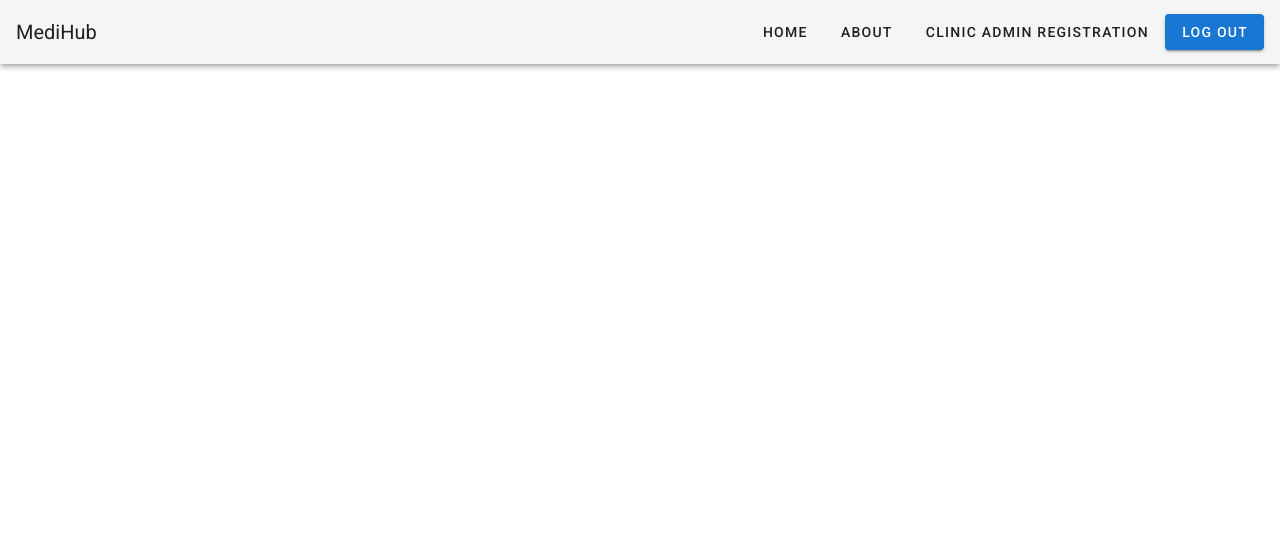
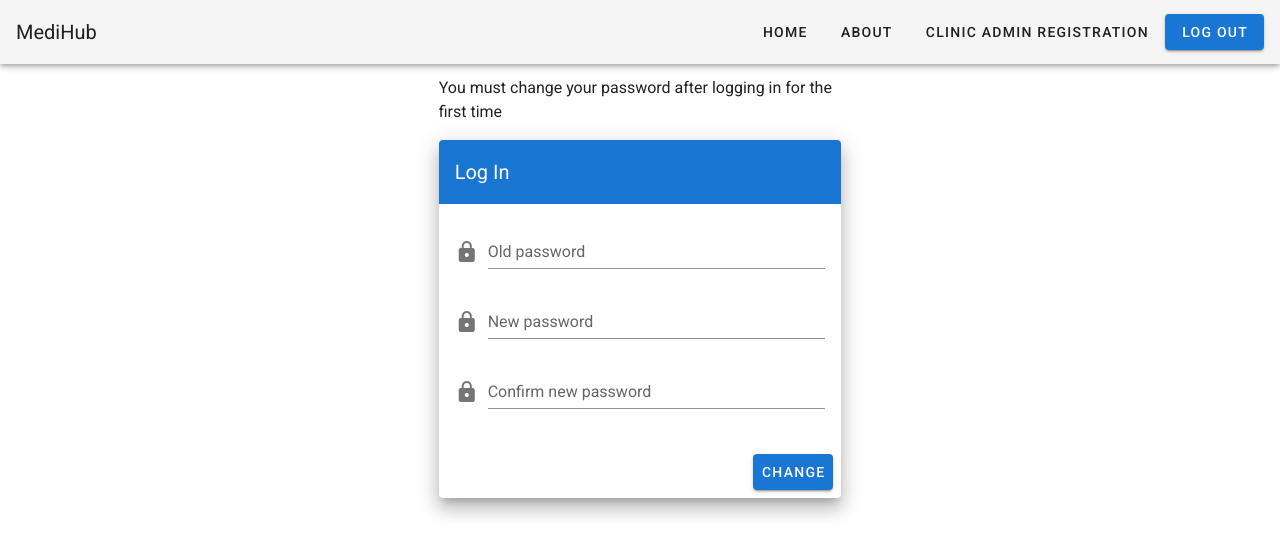
Before and after one commit to matijapetrovic/medihub, a Vue app in the folder medihub-ui/: page /change-password in a window 1280 px wide. Before the commit this address led to /. Shown: the top 556 px of the page. Built offline with nearby package versions, Linux system fonts and the light colour scheme; no server answers; sample sign-in values are in the browser's storage.

Commit message:
Created form for changing password and forced non-patients to do so after logging in

```diff
--- a/medihub-ui/src/App.vue
+++ b/medihub-ui/src/App.vue
@@ -1,25 +1,6 @@
 <template>
   <v-app>
-    <v-app-bar
-      app
-    >
-      <v-toolbar-title>MediHub</v-toolbar-title>
-      <v-spacer></v-spacer>
-      <router-link to="/">
-        <v-btn text>Home</v-btn>
-      </router-link>
-      <router-link to="/about">
-        <v-btn text>About</v-btn>
-      </router-link>
-      <router-link to="/clinic_admin_registration">
-        <v-btn text>Clinic admin registration</v-btn>
-      </router-link>
-      <router-link to="/login" v-if="!loggedIn">
-        <v-btn color="primary">Log in</v-btn>
-      </router-link>
-      <v-btn v-else color="primary" @click="logout">Log out</v-btn>
-    </v-app-bar>
-
+    <NavBar/>
     <v-content>
       <router-view></router-view>
     </v-content>
@@ -27,19 +8,12 @@
 </template>
 
 <script>
-import { mapGetters, mapActions } from 'vuex';
+import NavBar from '@/components/NavBar.vue';
 
 export default {
   name: 'App',
-
-  data: () => ({
-    //
-  }),
-  computed: {
-    ...mapGetters('auth', ['loggedIn']),
-  },
-  methods: {
-    ...mapActions('auth', ['logout']),
+  components: {
+    NavBar,
   },
 };
 </script>
--- a/medihub-ui/src/components/LoginForm.vue
+++ b/medihub-ui/src/components/LoginForm.vue
@@ -69,7 +69,8 @@ export default {
           password: this.password,
         })
           .then(() => {
-            this.$router.push('/');
+            this.$router.push('/')
+              .catch(() => {}); // https://github.com/vuejs/vue-router/issues/2881#issuecomment-520554378
           })
           .catch((err) => {
             this.error = err.response.data.error;
--- /dev/null
+++ b/medihub-ui/src/components/NavBar.vue
@@ -0,0 +1,37 @@
+<template>
+  <v-app-bar
+    app
+  >
+    <v-toolbar-title>MediHub</v-toolbar-title>
+    <v-spacer></v-spacer>
+    <div class="main-nav" v-if="loggedIn">
+    <router-link to="/">
+      <v-btn text>Home</v-btn>
+    </router-link>
+    <router-link to="/about">
+      <v-btn text>About</v-btn>
+    </router-link>
+    <router-link to="/clinic_admin_registration">
+      <v-btn text>Clinic admin registration</v-btn>
+    </router-link>
+    </div>
+    <router-link to="/login" v-if="!loggedIn">
+      <v-btn color="primary">Log in</v-btn>
+    </router-link>
+    <v-btn v-else color="primary" @click="logout">Log out</v-btn>
+  </v-app-bar>
+</template>
+
+<script>
+import { mapGetters, mapActions } from 'vuex';
+
+export default {
+  name: 'NavBar',
+  computed: {
+    ...mapGetters('auth', ['loggedIn']),
+  },
+  methods: {
+    ...mapActions('auth', ['logout']),
+  },
+};
+</script>
--- a/medihub-ui/src/router/index.js
+++ b/medihub-ui/src/router/index.js
@@ -1,7 +1,8 @@
 import Vue from 'vue';
 import VueRouter from 'vue-router';
-import Home from '../views/Home.vue';
-import Login from '../views/Login.vue';
+import Home from '@/views/Home.vue';
+import Login from '@/views/Login.vue';
+import ChangePassword from '../views/ChangePassword.vue';
 
 Vue.use(VueRouter);
 
@@ -34,9 +35,20 @@ const routes = [
     },
   },
   {
+    path: '/change-password',
+    name: 'ChangePassword',
+    component: ChangePassword,
+    meta: {
+      requiresAuth: true,
+    },
+  },
+  {
     path: '/clinic_admin_registration',
     name: 'ClinicAdminRegistration',
     component: () => import('../views/ClinicAdminRegistration.vue'),
+    meta: {
+      requiresAuth: true,
+    },
   },
 ];
 
@@ -47,13 +59,25 @@ const router = new VueRouter({
 });
 
 router.beforeEach((to, from, next) => {
+  function shouldUserChangePassword(user) {
+    if (!user) {
+      return false;
+    }
+    return !user.passwordChanged
+    && !user.role.includes('ROLE_PATIENT');
+  }
+
   const loggedIn = localStorage.getItem('user');
-
   if (to.matched.some((record) => record.meta.requiresAuth)) {
     if (!loggedIn) {
       next('/login');
     } else {
-      next(); // ovo ce se menjati kad u pricu udje autorizacija
+      const user = JSON.parse(loggedIn);
+      if (shouldUserChangePassword(user) && !to.matched.some((record) => record.path === '/change-password')) {
+        next('/change-password');
+      } else {
+        next(); // ovo ce se menjati kad u pricu udje autorizacija
+      }
     }
   } else if (loggedIn) {
     next('/');
--- /dev/null
+++ b/medihub-ui/src/services/ApiClient.js
@@ -0,0 +1,11 @@
+import axios from 'axios';
+
+export default axios.create({
+  baseURL: process.env.VUE_APP_API_URL,
+  withCredentials: false,
+  headers: {
+    Accept: 'application/json',
+    'Content-Type': 'application/json',
+  },
+  timeout: 10000,
+});
--- /dev/null
+++ b/medihub-ui/src/services/AuthService.js
@@ -0,0 +1,14 @@
+import ApiClient from '@/services/ApiClient';
+
+export default {
+  setToken(token) {
+    console.log(token);
+    ApiClient.defaults.headers.common.Authorization = `Bearer ${token}`;
+  },
+  login(credentials) {
+    return ApiClient.post('auth/login', credentials);
+  },
+  changePassword(credentials) {
+    return ApiClient.post('auth/password', credentials);
+  },
+};
--- a/medihub-ui/src/store/index.js
+++ b/medihub-ui/src/store/index.js
@@ -2,6 +2,7 @@ import Vue from 'vue';
 import Vuex from 'vuex';
 import axios from 'axios';
 import auth from '@/store/modules/auth';
+import ApiClient from '@/services/ApiClient';
 
 Vue.use(Vuex);
 
@@ -20,7 +21,7 @@ export default new Vuex.Store({
   },
   actions: {
     async test({ commit }) {
-      const response = await axios.get('http://localhost:8081/api/hello');
+      const response = await ApiClient.get('/api/hello');
       commit('setMessage', response.data);
     },
     async registerClinicAdmin({ commit }, admin) {
--- a/medihub-ui/src/store/modules/auth.js
+++ b/medihub-ui/src/store/modules/auth.js
@@ -1,4 +1,4 @@
-import axios from 'axios';
+import AuthService from '@/services/AuthService';
 
 export default {
   namespaced: true,
@@ -9,23 +9,36 @@ export default {
     SET_USER_DATA(state, userData) {
       state.user = userData;
       localStorage.setItem('user', JSON.stringify(userData));
-      axios.defaults.headers.common.Authorization = `Bearer ${userData.token}`;
+      AuthService.setToken(userData.token);
     },
     CLEAR_USER_DATA() {
       localStorage.removeItem('user');
       window.location.reload();
     },
+    SET_PASSWORD_CHANGED(state) {
+      state.user.passwordChanged = true;
+      localStorage.setItem('user', JSON.stringify(state.user));
+    },
   },
   actions: {
     login({ commit }, credentials) {
-      return axios
-        .post('http://localhost:8081/auth/login', credentials)
+      return AuthService.login(credentials)
         .then(({ data }) => {
           commit('SET_USER_DATA', data);
         });
     },
     logout({ commit }) {
       commit('CLEAR_USER_DATA');
+    },
+    changePassword({ commit }, credentials) {
+      return AuthService
+        .changePassword(credentials)
+        .then(() => {
+          commit('SET_PASSWORD_CHANGED');
+        })
+        .catch((err) => {
+          console.log(err);
+        });
     },
   },
   getters: {
--- /dev/null
+++ b/medihub-ui/src/views/ChangePassword.vue
@@ -0,0 +1,115 @@
+<template>
+  <div class="change-password">
+    <v-container
+      fluid
+      class="fill-height"
+    >
+      <v-row
+        align="center"
+        justify="center"
+      >
+        <v-col
+          cols="12"
+          sm="8"
+          md="4"
+        >
+          <p>You must change your password after logging in for the first time</p>
+          <p class="error">{{ error }}</p>
+          <v-card class="elevation-12">
+            <v-toolbar
+              color="primary"
+              dark
+              flat
+            >
+              <v-toolbar-title>Log In</v-toolbar-title>
+            </v-toolbar>
+            <v-card-text>
+              <v-form
+                ref="form"
+              >
+                <v-text-field
+                  v-model="oldPassword"
+                  label="Old password"
+                  name="oldPassword"
+                  prepend-icon="lock"
+                  type="password"
+                  required
+                ></v-text-field>
+
+                <v-text-field
+                  v-model="newPassword"
+                  label="New password"
+                  name="newPassword"
+                  prepend-icon="lock"
+                  type="password"
+                  required
+                ></v-text-field>
+
+                <v-text-field
+                  v-model="confirmNewPassword"
+                  label="Confirm new password"
+                  name="confirmNewPassword"
+                  prepend-icon="lock"
+                  type="password"
+                  required
+                ></v-text-field>
+              </v-form>
+            </v-card-text>
+            <v-card-actions>
+              <v-spacer></v-spacer>
+              <v-btn
+                @click="submit"
+                color="primary"
+                name="button"
+              >
+                Change
+              </v-btn>
+            </v-card-actions>
+          </v-card>
+        </v-col>
+      </v-row>
+    </v-container>
+  </div>
+</template>
+
+<script>
+import { mapActions } from 'vuex';
+
+export default {
+  name: 'ChangePassword',
+  data: () => ({
+    oldPassword: '',
+    newPassword: '',
+    confirmNewPassword: '',
+    error: null,
+  }),
+  methods: {
+    ...mapActions('auth', ['changePassword']),
+    submit() {
+      if (this.validate()) {
+        this.changePassword({
+          oldPassword: this.oldPassword,
+          newPassword: this.newPassword,
+        }).then(() => {
+          this.$router.push('/');
+        })
+          .catch((err) => {
+            this.error = err.response.data.error;
+          });
+      }
+    },
+    validate() {
+      if (!this.$refs.form.validate()) {
+        return false;
+      }
+      return this.newPassword === this.confirmNewPassword;
+    },
+  },
+};
+</script>
+
+<style lang="scss" scoped>
+p.error {
+  color: red;
+}
+</style>
--- a/medihub-ui/src/views/ClinicAdminRegistration.vue
+++ b/medihub-ui/src/views/ClinicAdminRegistration.vue
@@ -7,7 +7,7 @@ import ClinicAdminReg from '@/components/ClinicAdminRegForm.vue';
 
 export default {
   components: {
-    'RegistrationForm': ClinicAdminReg,
+    RegistrationForm: ClinicAdminReg,
   },
 };
 </script>
```
